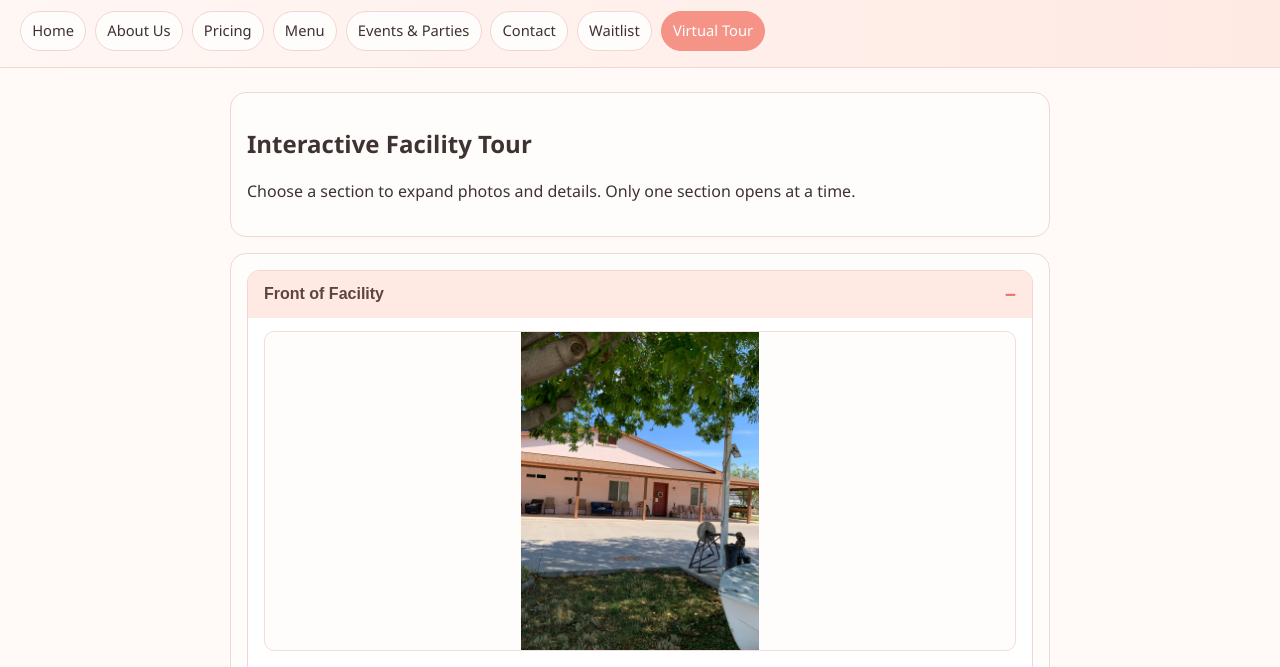
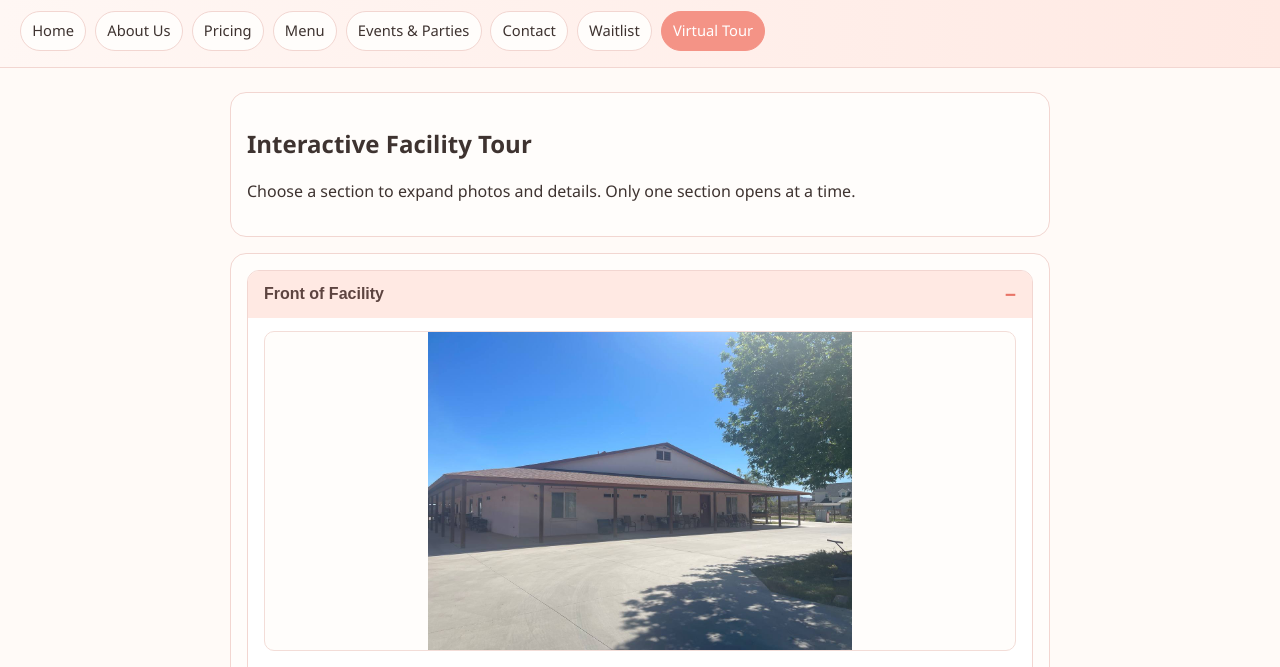
Before and after one commit to Sandonman/serenade-assisted-living-site, a plain HTML site: page virtual-tour.html in a window 1280 px wide. Shown: the part 75-742 px from the top of the page. Drawn offline with Linux system fonts and the light colour scheme.

Commit message:
Add second image to each virtual tour section and replace selected section primary images

```diff
--- a/virtual-tour.html
+++ b/virtual-tour.html
@@ -42,57 +42,57 @@
     const tourData = {
       front: {
         title: "Front of Facility",
-        image: "assets/images/front-of-facility.jpg",
+        images: ["assets/images/front-of-facility-1.jpg", "assets/images/front-of-facility-2.jpg"],
         description: "Serenade Assisted Living is located at 25403 S. 154th St., Gilbert, AZ 85298, in a peaceful rural setting designed for comfort and calm. The community features a gated entrance, providing an added layer of privacy and security for residents and families. Set on 2.5 acres, the property offers open space and a relaxed atmosphere that feels welcoming from the moment you arrive. The front approach reflects the overall tone of the home: warm, professional, and thoughtfully maintained."
       },
       bedrooms: {
         title: "Bedrooms",
-        image: "assets/images/bedrooms.jpg",
+        images: ["assets/images/bedrooms-1.jpg", "assets/images/bedrooms-2.jpg"],
         description: "All resident bedrooms are private, offering each person a comfortable space of their own. Rooms are approximately 13 by 14 feet and can be furnished either by the facility or by family, depending on personal preference. Non-permanent decorations are encouraged so residents can personalize their environment and make it feel like home. For safety, rugs are discouraged to help reduce potential tripping hazards."
       },
       bathrooms: {
         title: "Bathrooms",
-        image: "assets/images/bathrooms.jpg",
+        images: ["assets/images/bathrooms-1.jpg", "assets/images/bathrooms-2.jpg"],
         description: "Each private resident room includes its own private bathroom for comfort and dignity. Bathrooms are attached to the bedroom and separated by a privacy curtain, which supports easy access for both residents and caregivers. Each bathroom also includes a closet and shelving for organized storage of personal and care supplies. This setup helps keep daily routines safe, efficient, and respectful."
       },
       kitchen: {
         title: "Kitchen",
-        image: "assets/images/kitchen.jpg",
+        images: ["assets/images/kitchen.jpg", "assets/images/kitchen-2.jpg"],
         description: "Our professional kitchen is supported by an attached dishwashing room and dedicated pantry to keep service efficient and organized. Fresh homemade bread is prepared regularly alongside our full <a href='menu.html'>menu</a>, with meals crafted for both comfort and nutrition. Residents can request snacks at any time, helping us support personal preferences throughout the day. This space is built to deliver consistent quality while maintaining the warmth of home-style dining."
       },
       dining: {
         title: "Dining Room",
-        image: "assets/images/dining-room.jpg",
+        images: ["assets/images/dining-room.jpg", "assets/images/dining-room-2.jpg"],
         description: "Located in the Great Room, the dining area features two main tables used daily by residents and visiting loved ones. The layout supports both routine meals and easy social connection in a welcoming shared space. Additional tables and chairs can be set up as needed for parties, family gatherings, and special events. This flexibility helps the space adapt comfortably to both everyday dining and larger celebrations."
       },
       backyard: {
         title: "Backyard",
-        image: "assets/images/backyard.jpg",
+        images: ["assets/images/backyard.jpg", "assets/images/backyard-2.jpg"],
         description: "Our backyard includes a climbing tower, swingset, sandbox, and playhouse to make family visits more joyful and interactive across generations. We intentionally design this area so children and loved ones can enjoy meaningful time with their grandparents in a welcoming setting. Comfortable outdoor seating supports longer, more relaxed visits for families and friends. A covered sidewalk runs around the entire facility, making outdoor movement and connection easier in every season."
       },
       animals: {
         title: "Animals",
-        image: "assets/images/animals.jpg",
+        images: ["assets/images/animals.jpg", "assets/images/animals-2.jpg"],
         description: "Residents enjoy regular interaction with a variety of animals, including goats, chickens, two Great Pyrenees dogs, cows, and tortoises. All animals are cared for by the facility owners, ensuring consistent attention and a safe environment. This hands-on connection with animals adds comfort, routine, and moments of joy to everyday life. It also creates memorable experiences for visiting families and younger guests."
       },
       library: {
         title: "Library",
-        image: "assets/images/library.jpg",
+        images: ["assets/images/library.jpg", "assets/images/library-2.jpg"],
         description: "Located in the Great Room, the library wall features 13 bookcases available to all residents. The collection includes fiction, nonfiction, religious titles, and audiobooks to support a wide range of interests and reading styles. Residents are free to browse and enjoy materials at their own pace in a comfortable shared setting. This space encourages lifelong learning, reflection, and meaningful conversation."
       },
       music: {
         title: "Music",
-        image: "assets/images/music.jpg",
+        images: ["assets/images/music.jpg", "assets/images/music-2.jpg"],
         description: "Located in the Great Room, the music area includes a Baby Grand piano, keyboard, and integrated sound system. Karaoke nights, recitals, and other musical gatherings are a regular part of community life. These events support expression, memory, and social connection in an uplifting environment. Whether participating or listening, residents can enjoy music as a meaningful part of the day."
       },
       greatroom: {
         title: "Great Room",
-        image: "assets/images/great-room.jpg",
+        images: ["assets/images/great-room.jpg", "assets/images/great-room-2.jpg"],
         description: "The Great Room offers plenty of comfortable seating and serves as a central place for daily connection and community life. Residents have TV access for entertainment, shared viewing, and favorite programs. The room also includes a Wall of Remembrance honoring past residents and the meaningful lives they lived. A fish tank adds a calming focal point that residents and families enjoy throughout the day."
       },
       gardens: {
         title: "Gardens",
-        image: "assets/images/gardens.jpg",
+        images: ["assets/images/gardens.jpg", "assets/images/gardens-2.jpg"],
         description: "Garden boxes line the south side of the facility and are used to grow fresh vegetables and fruits such as tomatoes, cabbage, peppers, and broccoli. The property also features fruit trees on the north, south, and west sides. Seasonal harvests include dates, apples, peaches, apricots, pomegranates, oranges, lemons, and grapefruits. These gardens support fresh ingredients, outdoor engagement, and a strong sense of home."
       }
     };
@@ -103,6 +103,9 @@
     accordion.innerHTML = tourOrder.map((key, idx) => {
       const data = tourData[key];
       if (!data) return "";
+      const images = Array.isArray(data.images) && data.images.length ? data.images : (data.image ? [data.image] : []);
+      const galleryHtml = images.map((src, imageIdx) => `<img src="${src}" alt="${data.title} photo ${imageIdx + 1}" loading="lazy" />`).join("");
+
       return `
         <article class="tour-item${idx === 0 ? " open" : ""}" data-tour-item>
           <button class="tour-toggle" type="button" aria-expanded="${idx === 0 ? "true" : "false"}" data-tour-toggle>
@@ -110,7 +113,7 @@
             <span class="tour-toggle-icon" aria-hidden="true">${idx === 0 ? "−" : "+"}</span>
           </button>
           <div class="tour-panel" ${idx === 0 ? "" : "hidden"}>
-            <img src="${data.image}" alt="${data.title}" loading="lazy" />
+            ${galleryHtml}
             <p>${data.description}</p>
           </div>
         </article>
```
Also changed, not shown: assets/images/animals-2.jpg (added), assets/images/backyard-2.jpg (added), assets/images/bathrooms-1.jpg (added), assets/images/bathrooms-2.jpg (added), assets/images/bedrooms-1.jpg (added), assets/images/bedrooms-2.jpg (added), assets/images/dining-room-2.jpg (added), assets/images/front-of-facility-1.jpg (added), assets/images/front-of-facility-2.jpg (added), assets/images/gardens-2.jpg (added), assets/images/great-room-2.jpg (added), assets/images/kitchen-2.jpg (added), assets/images/library-2.jpg (added), assets/images/music-2.jpg (added).
